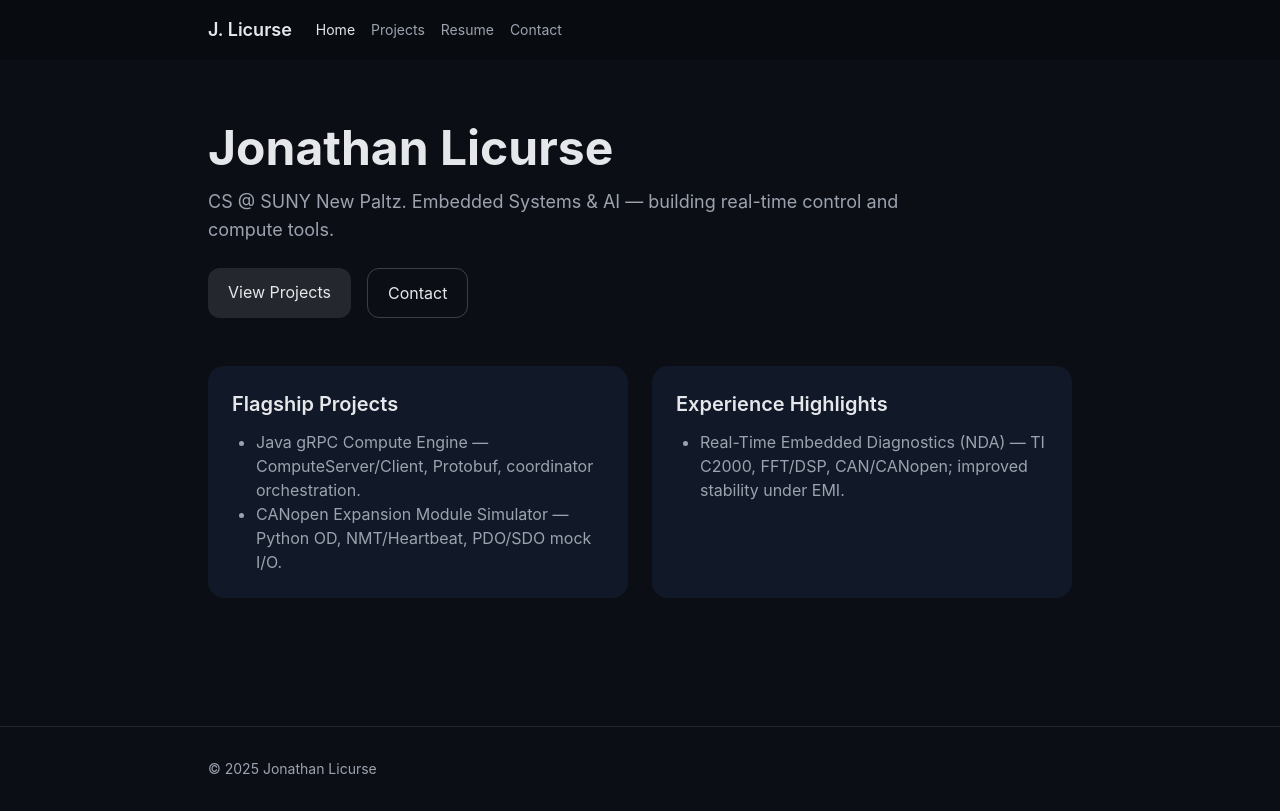
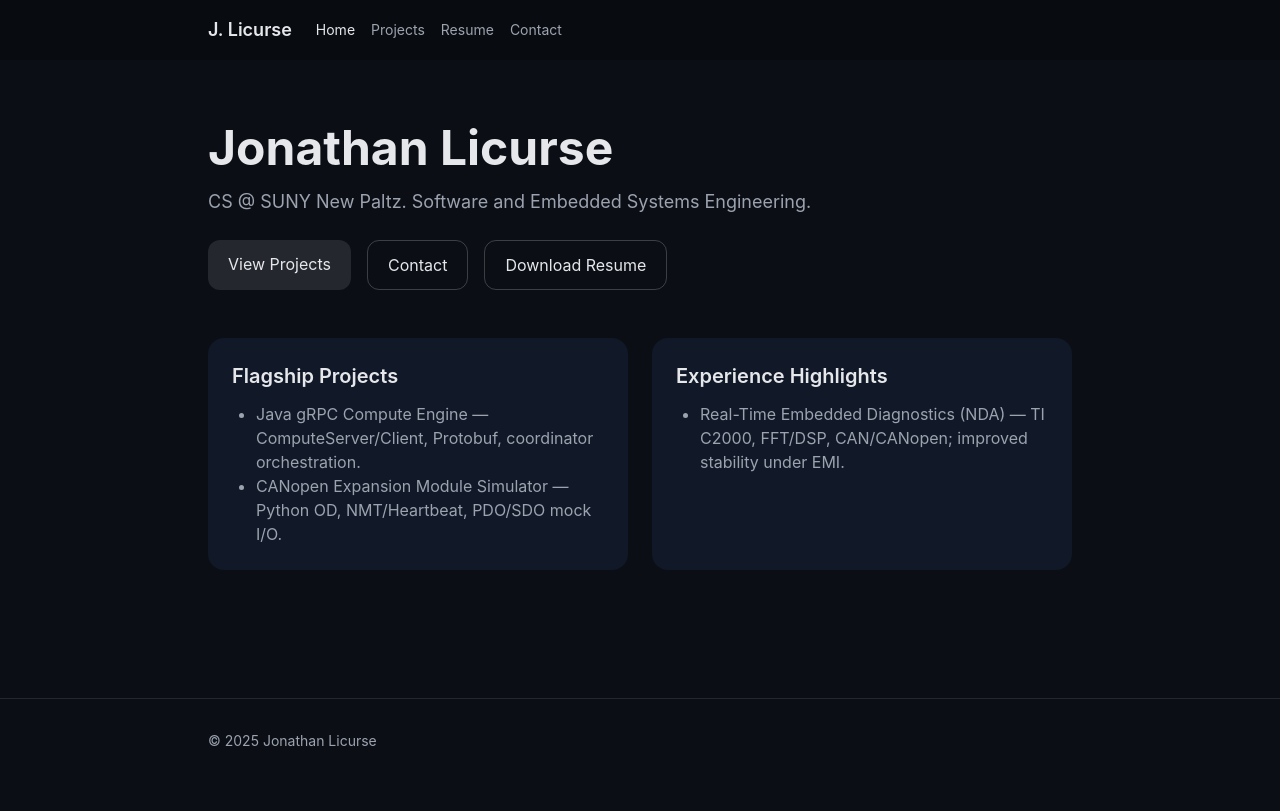
Before and after one commit to jlicurse/jl-portfolio, a Next.js app: page / in a window 1280 px wide. Built offline with nearby package versions, Linux system fonts and the light colour scheme.

Commit message:
feat: add Download Resume button on home

```diff
--- a/app/layout.tsx
+++ b/app/layout.tsx
@@ -14,7 +14,7 @@ export const metadata = {
 } satisfies Metadata; // ensures the object matches Next's Metadata type
 
 export default function RootLayout({ children }: { children: ReactNode }) {
-  // IMPORTANT: do NOT add 'use client' in this file.
+  // IMPORTANT: do NOT add 'use client' in this file.wh
   return (
     <html lang="en">
       <body>
--- a/app/page.tsx
+++ b/app/page.tsx
@@ -2,10 +2,18 @@ import Link from "next/link";
 export default function Page(){
   return(<section className="py-16">
     <h1 className="text-4xl md:text-5xl font-bold">Jonathan Licurse</h1>
-    <p className="mt-4 text-lg text-[color:var(--muted)] max-w-prose">CS @ SUNY New Paltz. Embedded Systems & AI — building real-time control and compute tools.</p>
+    <p className="mt-4 text-lg text-[color:var(--muted)] max-w-prose">CS @ SUNY New Paltz. Software and Embedded Systems Engineering.</p>
     <div className="mt-6 flex gap-4">
       <Link href="/projects" className="no-underline rounded-xl bg-white/10 px-5 py-3">View Projects</Link>
       <Link href="/contact" className="no-underline rounded-xl border border-white/20 px-5 py-3">Contact</Link>
+      <a
+        href = "/resume.pdf"
+        target = "_blank"
+        rel = "noopener"
+        className ="no-underline rounded-xl border border-white/20 px-5 py-3"
+      >
+       Download Resume
+      </a>
     </div>
 
     <div className="mt-12 grid gap-6 md:grid-cols-2">
```
Also changed, not shown: 1 other file (tests, documents, lock files or other folders).
